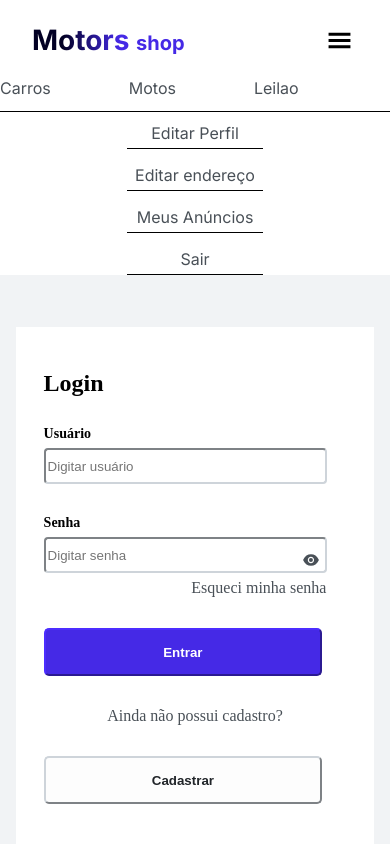
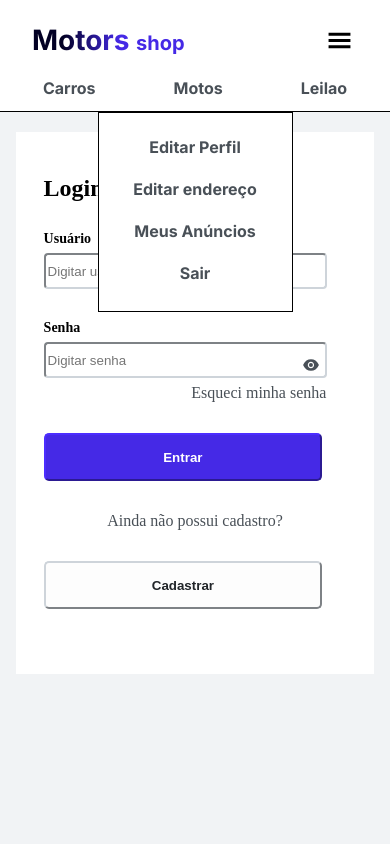
Before and after one commit to Mrdiskman/Motors_shop, a React (Create React App) app in the folder front_end/: page /login in a window 390 px wide. Both pictures are taken after a click on the button 339 px from the left and 40 px from the top of the page. Shown: the top 844 px of the page. Built offline with nearby package versions, Linux system fonts and the light colour scheme.

Commit message:
Fixes: header & footer/ logedUserMenu desktop & mobile

```diff
--- a/front_end/src/components/backgroundComponent/backgroundStyled.js
+++ b/front_end/src/components/backgroundComponent/backgroundStyled.js
@@ -11,12 +11,6 @@ export const BackGroundStyle = styled.main`
     #f1f3f5 100%
   );
   padding-bottom: 50px;
-
-    #4529e6 12%,
-    #f1f3f5 12%,
-    #f1f3f5 100%
-  );
-  padding-bottom: 50px;
   @media (min-width: 769px) {
     background-image: linear-gradient(
       180deg,
@@ -25,5 +19,4 @@ export const BackGroundStyle = styled.main`
       #f1f3f5 100%
     );
   }
-
 `;
--- a/front_end/src/components/footerComponent/footerStyledComponent.js
+++ b/front_end/src/components/footerComponent/footerStyledComponent.js
@@ -4,7 +4,7 @@ export const FooterComponent = styled.footer`
   font-family: "Inter", sans-serif;
   font-weight: 500;
   height: 35vh;
-  width: 100vw;
+  width: 100%;
   display: flex;
   flex-direction: column;
   justify-content: center;
--- a/front_end/src/components/headerComponent/header.jsx
+++ b/front_end/src/components/headerComponent/header.jsx
@@ -69,7 +69,7 @@ const Header = () => {
             <li className="listMobile">Motos</li>
             <li className="listMobile">Leilao</li>
           </ul>
-          <div className="menu">
+          <div className="conteinerOptionsMobile ">
             <button className="option">Editar Perfil</button>
             <button className="option">Editar endereço</button>
             <button className="option">Meus Anúncios</button>
--- a/front_end/src/components/headerComponent/headerStyle.js
+++ b/front_end/src/components/headerComponent/headerStyle.js
@@ -3,11 +3,13 @@ import styled from "styled-components";
 export const HeaderStyle = styled.header`
   @import url("https://fonts.googleapis.com/css2?family=Inter:wght@100;200;300;400;500;600;700&display=swap");
   display: flex;
-  width: 100vw;
+  width: 100%;
   height: 80px;
   justify-content: center;
   align-items: center;
   gap: 35%;
+  position: relative;
+  z-index: 0;
   .navBar {
     display: none;
   }
@@ -124,26 +126,39 @@ export const HeaderStyle = styled.header`
 export const NavBar = styled.nav`
   display: flex;
   flex-direction: column;
+  align-items: center;
   justify-content: center;
-  .menu {
-    margin-top: 10px;
-    background-color: #ffffff;
+  position: absolute;
+  z-index: 5;
+  width: 100%;
+
+  .conteinerOptionsMobile {
+    width: 50%;
+    height: 200px;
+    border: 1px solid black;
     display: flex;
     flex-direction: column;
+    gap: 16px;
+    background-color: white;
     justify-content: center;
     align-items: center;
-    gap: 15px;
-  }
+
     .option {
+      display: flex;
+      cursor: pointer;
+      color: #495057;
+      text-align: start;
       background-color: transparent;
       border: none;
-    border-bottom: black 1px solid;
-    width: 35%;
-    padding-bottom: 5px;
-    color: #495057;
+      font-family: "Inter", sans-serif;
+      width: 100%;
       font-weight: 400;
       font-size: 16px;
-    font-family: "Inter", sans-serif;
+      padding-bottom: 5px;
+      justify-content: center;
+      align-items: center;
+      font-weight: bolder;
+    }
   }
   .listMobile {
     list-style: none;
@@ -154,10 +169,18 @@ export const NavBar = styled.nav`
   }
   .listContainerMobile {
     display: flex;
+    justify-content: center;
+    align-items: center;
+    width: 100%;
+    background-color: white;
     gap: 20%;
     list-style: none;
     border-bottom: black 1px solid;
     padding-bottom: 15px;
+
+    li {
+      font-weight: bolder;
+    }
     @media (min-width: 769px) {
       display: none;
     }
@@ -165,19 +188,23 @@ export const NavBar = styled.nav`
 `;
 
 export const MenuOptions = styled.div`
-  z-index: 5;
   display: flex;
   flex-direction: column;
-  justify-content: end;
-  align-items: flex-end;
+  position: absolute;
+  z-index: 6;
+  margin-left: 87%;
+
   .conteinerOptions {
-    width: 8%;
+    width: 200px;
+    height: 200px;
     border: 1px solid black;
     margin-right: 5%;
     display: flex;
     flex-direction: column;
     gap: 16px;
-  }
+    background-color: white;
+    justify-content: center;
+
     .option {
       cursor: pointer;
       color: #495057;
@@ -190,4 +217,5 @@ export const MenuOptions = styled.div`
       font-size: 16px;
       padding-bottom: 5px;
     }
+  }
 `;
--- a/front_end/src/contexts/provider.jsx
+++ b/front_end/src/contexts/provider.jsx
@@ -1,4 +1,4 @@
-import { createContext, useState, useEffect } from "react";
+import { createContext, useState } from "react";
 import { useLocation, useNavigate } from "react-router-dom";
 import api from "../services/api";
 
--- a/front_end/src/pages/Home/Home.jsx
+++ b/front_end/src/pages/Home/Home.jsx
@@ -1,6 +1,7 @@
 import CardAuction from "../../components/cardAuctionComponent";
 import CarouselComponent from "../../components/carouselComponent";
 import Header from "../../components/headerComponent/header";
+/* import Footer from "../../components/footerComponent/footer"; */
 import HomeNav from "../../components/homeNav";
 import BuildVehicleCard from "../../components/vehicleCardComponent/vehicleCard";
 import { HomeStyles } from "./style";
@@ -57,7 +58,7 @@ const Home = () => (
         </CarouselComponent>
       </div>
     </HomeStyles>
-    <Footer></Footer>
+    {/* <Footer /> */}
   </>
 );
 export default Home;
```
Lines whose indentation alone changed are shown as unchanged.
